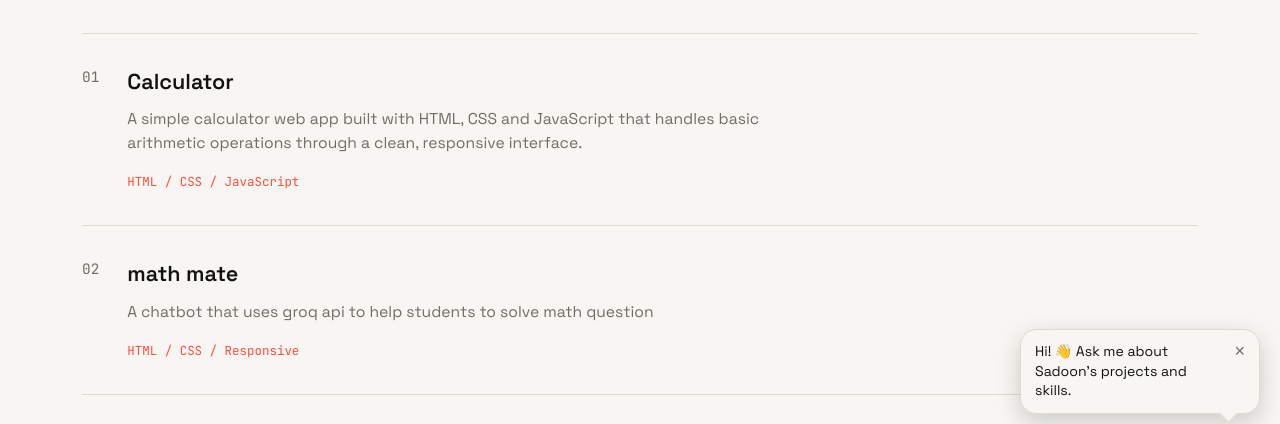
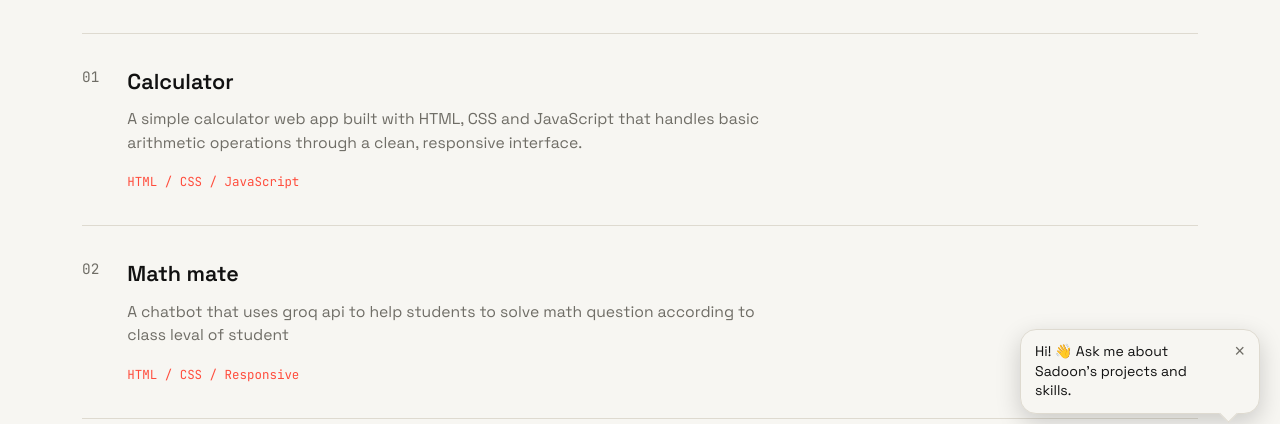
Before and after one commit to sadoonali782-a11y/portfolio, a website: page project.html in a window 1280 px wide. Shown: the part 298-722 px from the top of the page. Drawn offline with Linux system fonts and the light colour scheme.

Commit message:
Update portfolio

```diff
--- a/project.html
+++ b/project.html
@@ -44,8 +44,8 @@
       <div class="project-card">
         <span class="p-num">02</span>
         <div class="p-info">
-          <h3> math mate</h3>
-          <p>A chatbot that uses groq api to help students to solve math question</p>
+          <h3> Math mate</h3>
+          <p>A chatbot that uses groq api to help students to solve math question according to class leval of student</p>
           <span class="p-tags">HTML / CSS / Responsive</span>
         </div>
       </div>
```
